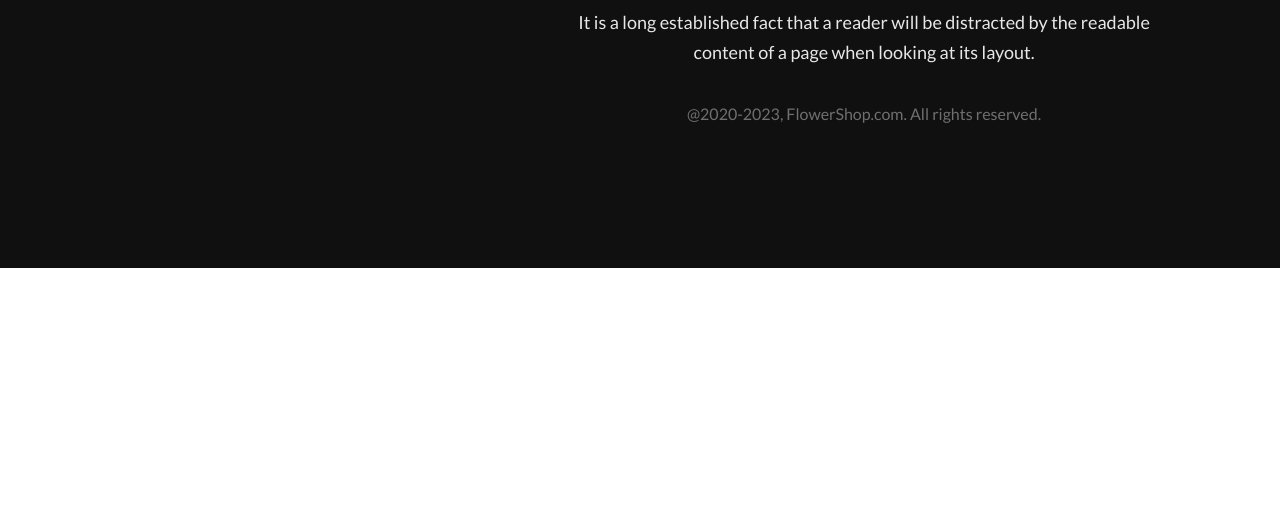
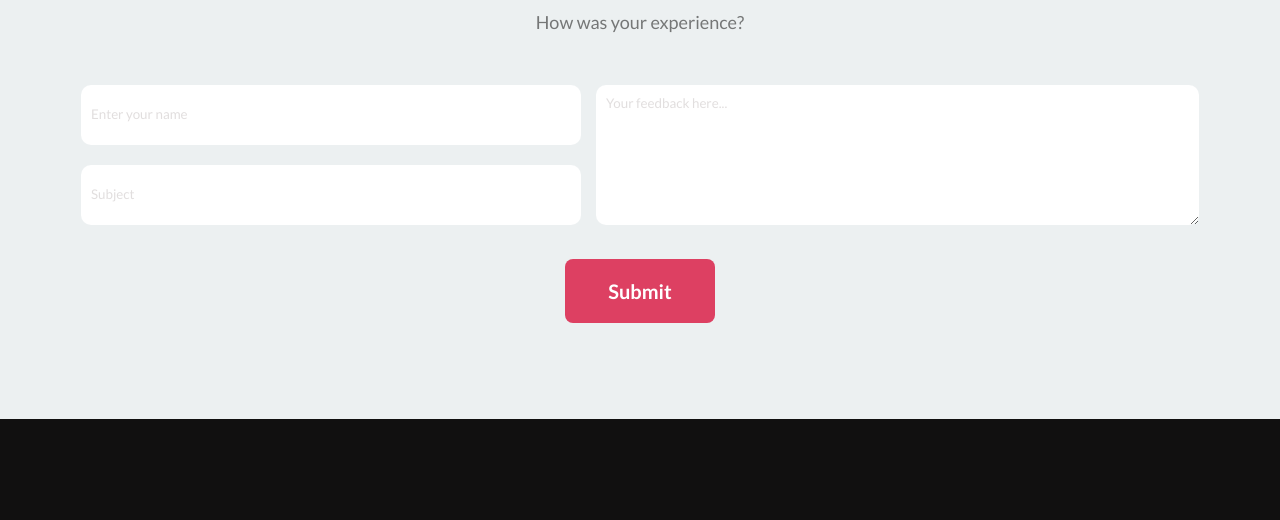
Before and after one commit to AK-Rasel/my-flower-shop-assignment, a plain HTML site: page index.html in a window 1280 px wide. Shown: the part 4016-4536 px from the top of the page. Before the commit the page ends 4284 px from the top, so only its background shows below. Drawn offline with Linux system fonts and the light colour scheme.

Commit message:
new section add and footer

```diff
--- a/index.html
+++ b/index.html
@@ -23,6 +23,7 @@
             </div>
         </section>
     </header>
+    <!-- main section -->
     <main>
         <!-- Our Featured -->
         <section class="container">
@@ -91,10 +92,32 @@
                         <p>$30 coupon for first shopping</p>
                     </div>
                     <div class=" subscribe flax justify-center">
-                        <input type="email" name="" id="email" placeholder="Enter your email">
+                        <input type="email" name="" id="email" placeholder="Enter your email here....">
                         <button class="primary-btn">Subscribe</button>
                     </div>
                 </div>
+            </div>
+        </section>
+        <!-- feedback section -->
+        <section class="feedback">
+            <div class="feed-background">
+                <div class="container">
+                    <div class="head-title">
+                    <h2>Send us your <span>Feedback!</span> </h2>
+                    <p>How was your experience?</p>
+                </div>
+                <div class="flax justify-center">
+                    <div class="inpu">
+                        <input type="text" name="" id="name" placeholder="Enter your name ">
+                        <br>
+                        <input type="text" name="" id="Subject" placeholder="Subject">
+                    </div>
+                    <div>
+                        <textarea name="" id="massage" cols="30" rows="10" placeholder="Your feedback here..."></textarea>
+                    </div>
+                </div>
+                </div>
+                <button class="primary-btn">Submit</button>
             </div>
         </section>
     </main>
--- a/style/style.css
+++ b/style/style.css
@@ -261,6 +261,56 @@ footer div .copy-right{
     font-weight: 400;
 }
 footer div .container{
-    /* background-color: #b04545; */
     margin-left: 10%;
 }
+
+
+
+section .feed-background{
+    height: 449px;
+    padding-bottom: 50px;
+}
+section div .inpu input{
+    width: 500px;
+    height: 60px;
+    margin-right: 15px;
+    border: none;
+    border-radius: 10px;
+    /* margin-top: 15px; */
+}
+.feedback .head-title span{
+    color: #E55473;
+}
+section div .inpu input#name{
+    margin-bottom: 20px;
+
+}
+section div .inpu input::placeholder{
+    padding-left: 10px;
+    font-family: 'Lato', sans-serif;
+    color: #b4adad66;
+}
+section div textarea{
+    border: none;
+    height: 140px;
+    width: 603px;
+    border-radius: 10px;
+}
+section div textarea::placeholder{
+    padding: 10px 0 0 10px;
+    font-family: 'Lato', sans-serif;
+    color: #b4adad66;
+}
+.feedback{
+    display: flex;
+    justify-content: center;
+    width: 100%;
+    background-color: #ECF0F1;
+    height: 600px;
+}
+.feed-background{
+    text-align: center;
+}
+.feed-background button{
+    margin-top: 30px;
+}
```
